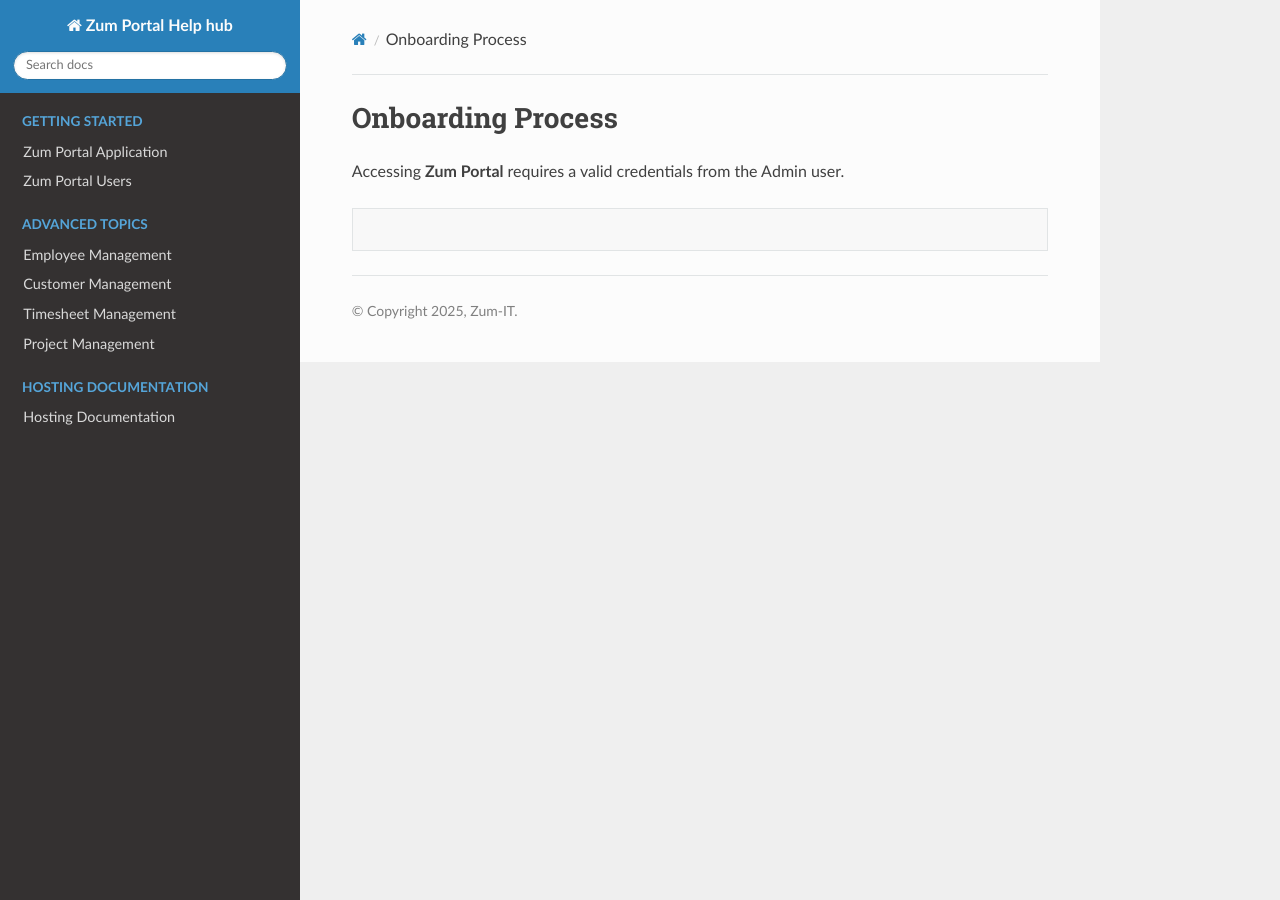
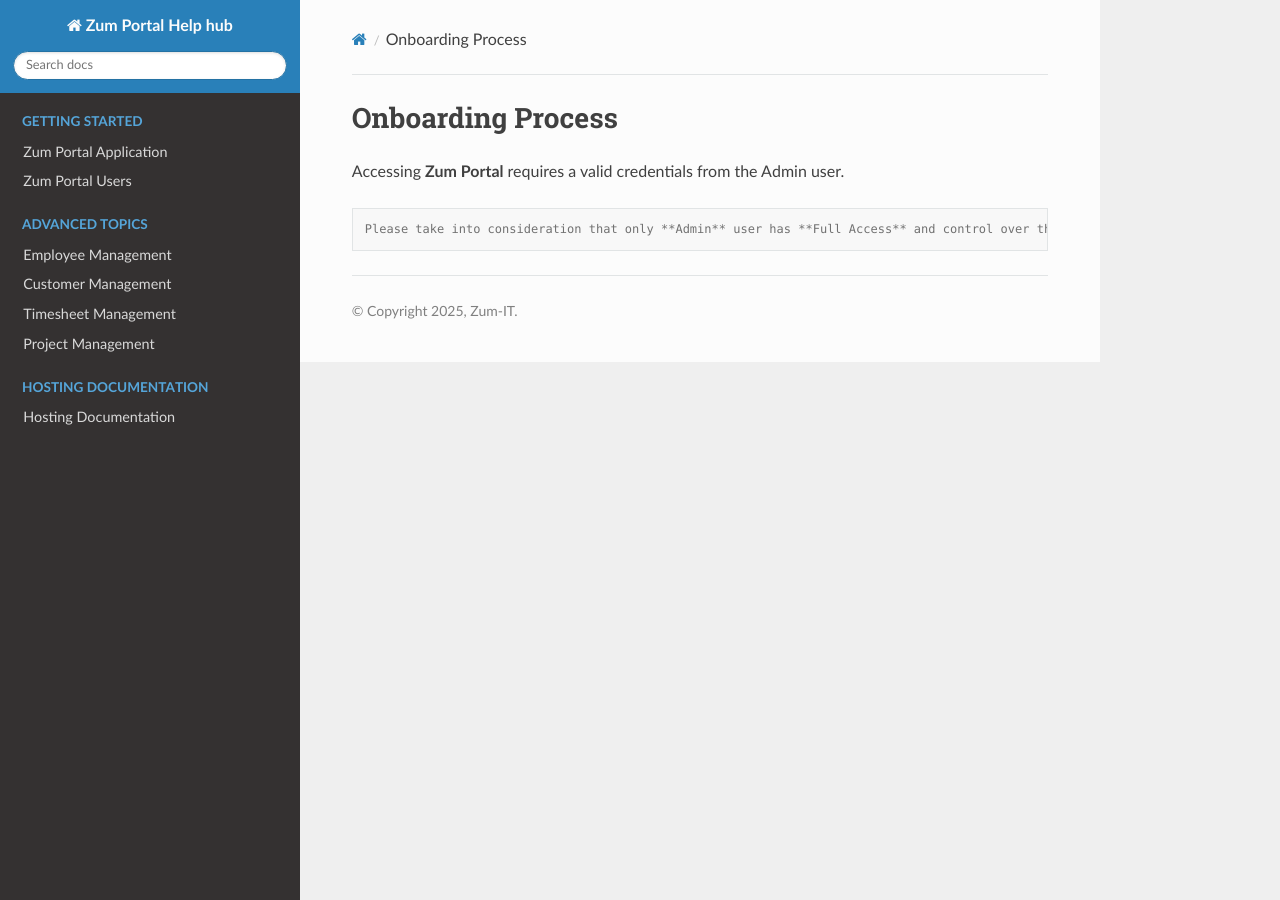
Before and after one commit to ghadiben0/Project-Zum-Portal, a Sphinx documentation site: the page built from docs/source/onboardingprocess.rst, in a window 1280 px wide. Built offline with Sphinx 7.4.7 and the Read the Docs theme 3.1.0, drawn with Linux system fonts in a browser that asks for light colours.

Commit message:
Update onboardingprocess.rst

```diff
--- a/docs/source/onboardingprocess.rst
+++ b/docs/source/onboardingprocess.rst
@@ -1,14 +1,11 @@
-
-
 .. _onboarding-process:
 Onboarding Process
 ==================
 Accessing **Zum Portal** requires a valid credentials from the Admin user.
 
 
+.. |API| replace:: :abbr:`API (Application Programming Interface)`
+.. |ERP| replace:: :abbr:`ERP (Enterprise Resource Planning)`
 .. code-block:: console
 
-.. |API| replace:: :abbr:`API (Application Programming Interface)`
-.. |ERP| replace:: :abbr:`ERP (Enterprise Resource Planning)`
-
    Please take into consideration that only **Admin** user has **Full Access** and control over the defined organization data by This system integrates |API| with |ERP|.
```
